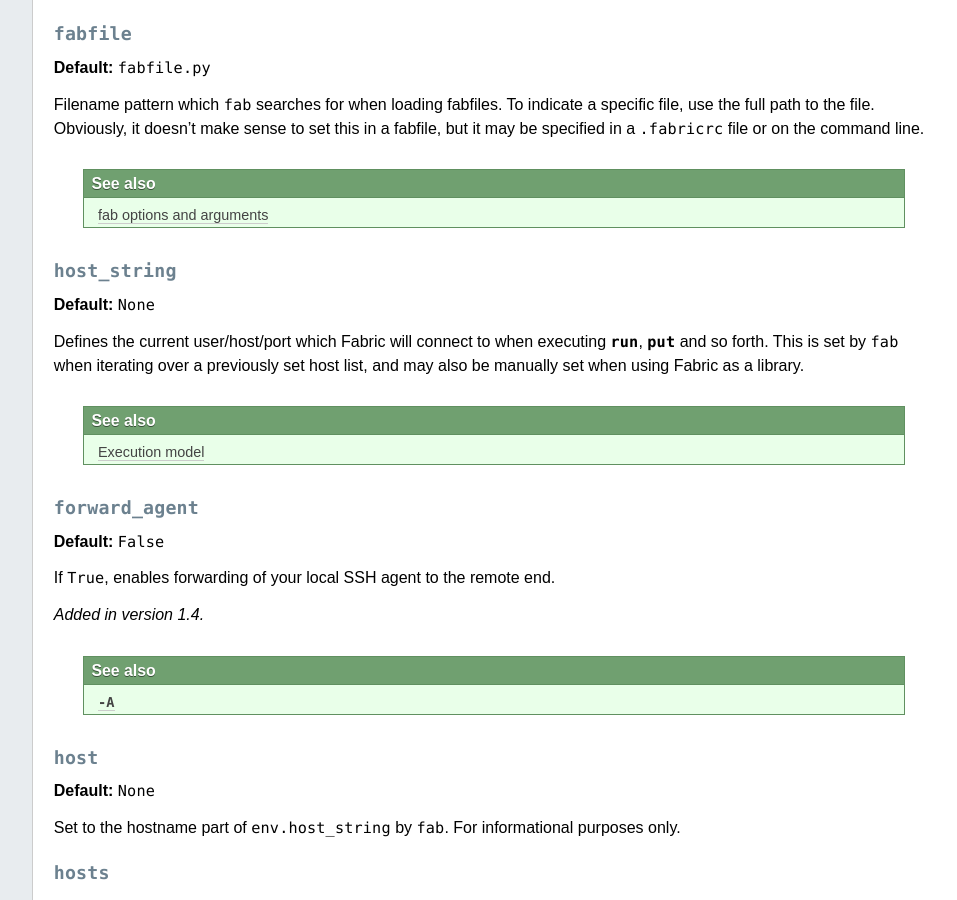
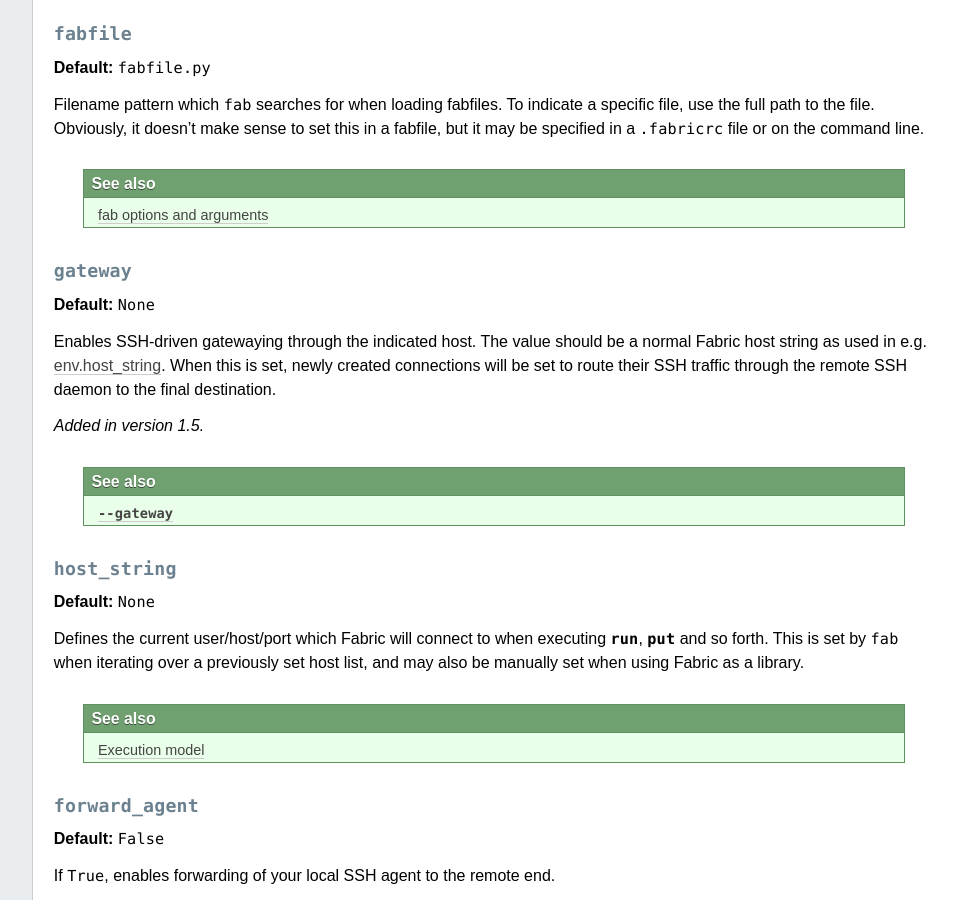
Before and after one commit to fabric/fabric, a Sphinx documentation site: the page built from docs/usage/env.rst, in a window 1280 px wide and 900 px high, scrolled down 4145 px. Shown: the whole window, without its empty margins (224-1181 px from the left). Built offline with Sphinx 7.4.7, drawn with Linux system fonts in a browser that asks for light colours.

Commit message:
Add env var / fab setting docs re: gateway

```diff
--- a/docs/usage/env.rst
+++ b/docs/usage/env.rst
@@ -256,6 +256,24 @@
 ``.fabricrc`` file or on the command line.
 
 .. seealso:: :doc:`fab`
+
+
+.. _gateway:
+
+``gateway``
+-----------
+
+**Default:** ``None``
+
+Enables SSH-driven gatewaying through the indicated host. The value should be a
+normal Fabric host string as used in e.g. :ref:`env.host_string <host_string>`.
+When this is set, newly created connections will be set to route their SSH
+traffic through the remote SSH daemon to the final destination.
+
+.. versionadded:: 1.5
+
+.. seealso:: :option:`--gateway <-g>`
+
 
 .. _host_string:
 
--- a/docs/usage/fab.rst
+++ b/docs/usage/fab.rst
@@ -148,6 +148,12 @@
 
     .. versionadded:: 1.1
     .. seealso:: :option:`--shortlist`, :option:`--list <-l>`
+
+.. cmdoption:: -g HOST, --gateway=HOST
+
+    Sets :ref:`env.gateway <gateway>` to ``HOST`` host string.
+
+    .. versionadded:: 1.5
 
 .. cmdoption:: -h, --help
 
```
